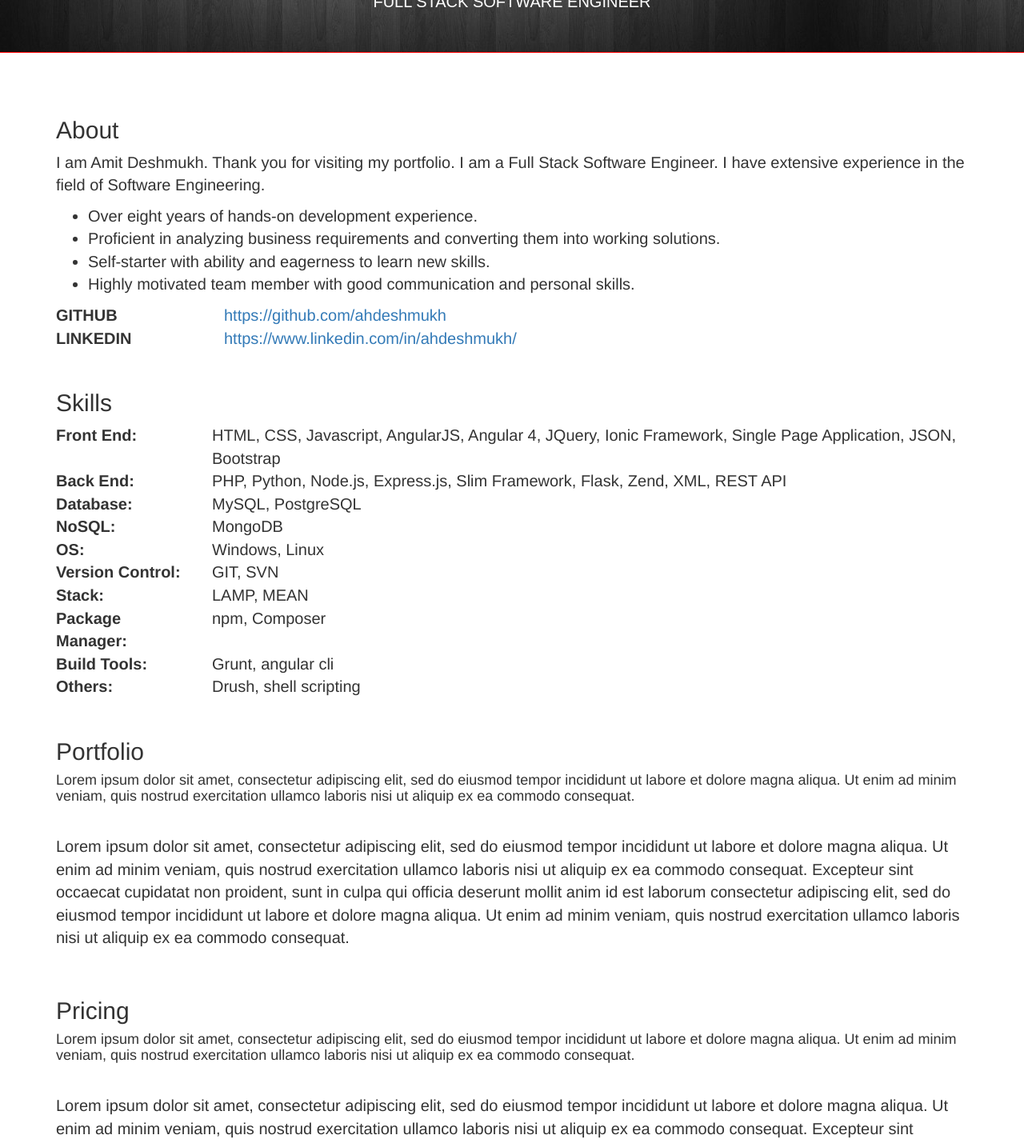
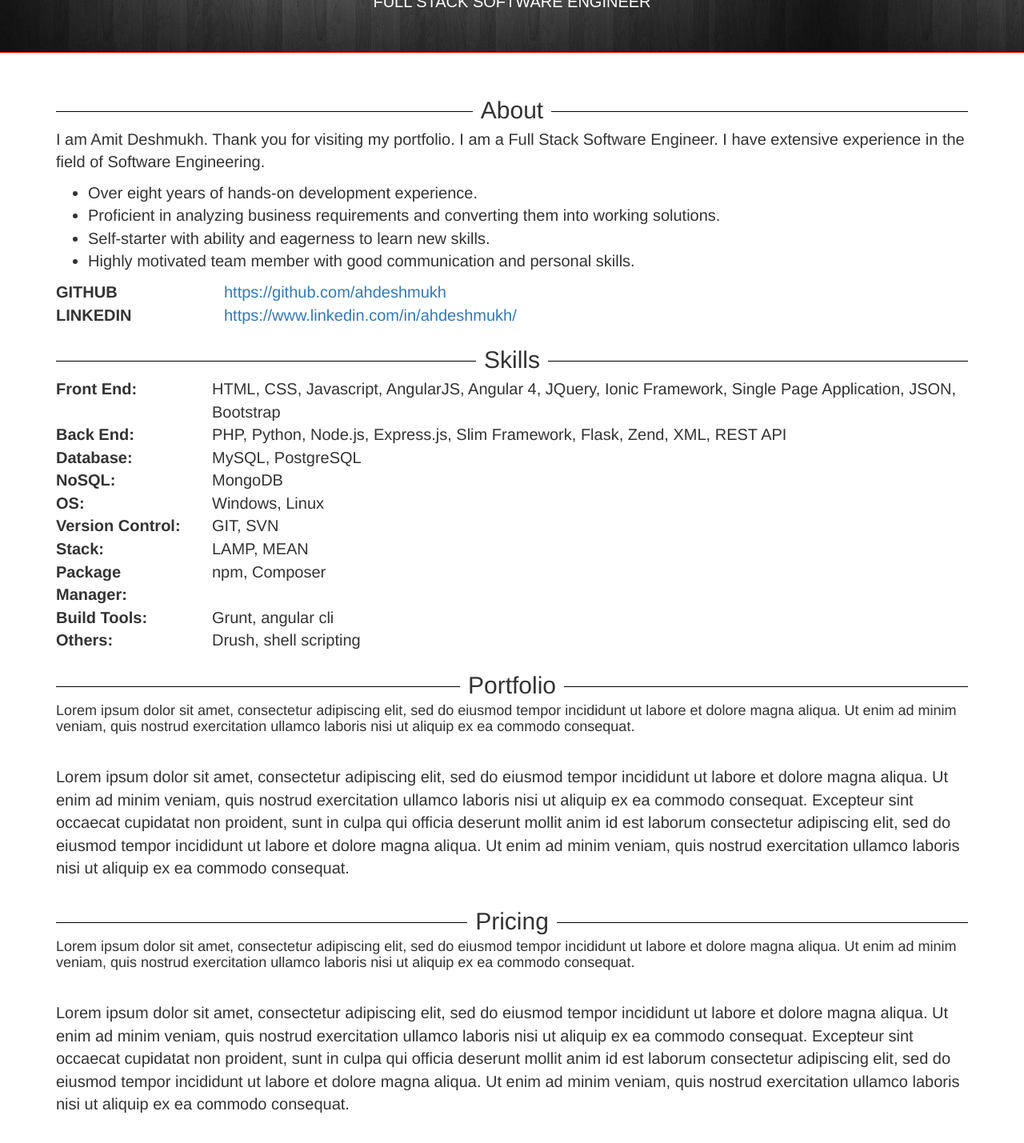
Before and after one commit to ahdeshmukh/portfolio, an Angular app: page / in a window 1280 px wide. Shown: the part 400-1829 px from the top of the page at 80% size. Built offline with nearby package versions, Linux system fonts and the light colour scheme; what ng2-scroll-to would draw is missing.

Commit message:
making the sexction titles appear within a horizontal line

```diff
--- a/src/app/app.component.css
+++ b/src/app/app.component.css
@@ -86,3 +86,15 @@ div.my-animation-slide-down {
 .skill-name {
   font-weight: bold;
 }
+
+.my-section-title {
+    width: 100%;
+    text-align: center;
+    border-bottom: 1px solid #000;
+    line-height: 0.1em;
+    margin: 10px 0 20px;
+}
+.my-section-title span {
+    padding: 0 10px;
+    background:#fff;
+}
--- a/src/app/app.component.html
+++ b/src/app/app.component.html
@@ -48,7 +48,7 @@
 <div id="about" class="container">
   <div class="row">
     <div class="col-xs-12 my-sections">
-      <h2>About</h2>
+      <h2 class="my-section-title"><span>About</span></h2>
       <p>I am Amit Deshmukh. Thank you for visiting my portfolio. I am a Full Stack Software Engineer. I have extensive experience in the field of Software Engineering.</p>
       <ul>
         <li>Over eight years of hands-on development experience.</li>
@@ -68,7 +68,7 @@
 
 <!-- Container (Services Section) -->
 <div id="skills" class="container my-sections">
-  <h2>Skills</h2>
+  <h2 class="my-section-title"><span>Skills</span></h2>
   <div class="row">
     <div class="col-md-2"><span class="skill-name">Front End:</span></div>
     <div class="col-md-10">HTML, CSS, Javascript, AngularJS, Angular 4, JQuery, Ionic Framework, Single Page Application, JSON, Bootstrap</div>
@@ -114,7 +114,7 @@
 <div id="portfolio" class="container">
   <div class="row">
     <div class="col-xs-12 my-sections">
-      <h2>Portfolio</h2>
+      <h2 class="my-section-title"><span>Portfolio</span></h2>
       <h4>Lorem ipsum dolor sit amet, consectetur adipiscing elit, sed do eiusmod tempor incididunt ut labore et dolore magna aliqua. Ut enim ad minim veniam, quis nostrud exercitation ullamco laboris nisi ut aliquip ex ea commodo consequat.</h4><br>
       <p>Lorem ipsum dolor sit amet, consectetur adipiscing elit, sed do eiusmod tempor incididunt ut labore et dolore magna aliqua. Ut enim ad minim veniam, quis nostrud exercitation ullamco laboris nisi ut aliquip ex ea commodo consequat. Excepteur sint occaecat cupidatat non proident, sunt in culpa qui officia deserunt mollit anim id est laborum consectetur adipiscing elit, sed do eiusmod tempor incididunt ut labore et dolore magna aliqua. Ut enim ad minim veniam, quis nostrud exercitation ullamco laboris nisi ut aliquip ex ea commodo consequat.</p>
     </div>
@@ -124,7 +124,7 @@
 <div id="pricing" class="container">
   <div class="row">
     <div class="col-xs-12 my-sections">
-      <h2>Pricing</h2>
+      <h2 class="my-section-title"><span>Pricing</span></h2>
       <h4>Lorem ipsum dolor sit amet, consectetur adipiscing elit, sed do eiusmod tempor incididunt ut labore et dolore magna aliqua. Ut enim ad minim veniam, quis nostrud exercitation ullamco laboris nisi ut aliquip ex ea commodo consequat.</h4><br>
       <p>Lorem ipsum dolor sit amet, consectetur adipiscing elit, sed do eiusmod tempor incididunt ut labore et dolore magna aliqua. Ut enim ad minim veniam, quis nostrud exercitation ullamco laboris nisi ut aliquip ex ea commodo consequat. Excepteur sint occaecat cupidatat non proident, sunt in culpa qui officia deserunt mollit anim id est laborum consectetur adipiscing elit, sed do eiusmod tempor incididunt ut labore et dolore magna aliqua. Ut enim ad minim veniam, quis nostrud exercitation ullamco laboris nisi ut aliquip ex ea commodo consequat.</p>
     </div>
@@ -134,7 +134,7 @@
 <div id="contact" class="container">
   <div class="row">
     <div class="col-xs-12 my-sections">
-      <h2>Contact</h2>
+      <h2 class="my-section-title"><span>Contact</span></h2>
       <h4>Lorem ipsum dolor sit amet, consectetur adipiscing elit, sed do eiusmod tempor incididunt ut labore et dolore magna aliqua. Ut enim ad minim veniam, quis nostrud exercitation ullamco laboris nisi ut aliquip ex ea commodo consequat.</h4><br>
       <p>Lorem ipsum dolor sit amet, consectetur adipiscing elit, sed do eiusmod tempor incididunt ut labore et dolore magna aliqua. Ut enim ad minim veniam, quis nostrud exercitation ullamco laboris nisi ut aliquip ex ea commodo consequat. Excepteur sint occaecat cupidatat non proident, sunt in culpa qui officia deserunt mollit anim id est laborum consectetur adipiscing elit, sed do eiusmod tempor incididunt ut labore et dolore magna aliqua. Ut enim ad minim veniam, quis nostrud exercitation ullamco laboris nisi ut aliquip ex ea commodo consequat.</p>
     </div>
```
